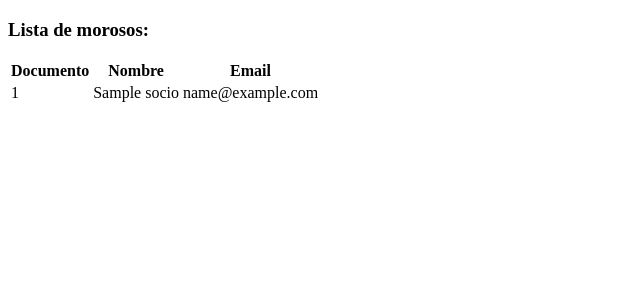
After one commit to miltonrodriguez/obligatorio_python, a Django app: page /biblio/morosos in a window 1280 px wide. The commit adds this page. Shown: the top 300 px of the page, without its empty margins (0-640 px from the left). Run offline with Django 3.2, Linux system fonts and the light colour scheme; tables that the repository leaves empty hold one stand-in row (values such as "Sample post").

Commit message:
se agregó lista de morosos, requerimiento 7

```diff
--- a/Obligatorio/MSGB/Templates/MSGB/index.html
+++ b/Obligatorio/MSGB/Templates/MSGB/index.html
@@ -1,10 +1,11 @@
 <!DOCTYPE html>
 <html>
 <head>
-<meta charset="ISO-8859-1">
+<meta charset="UTF-8">
 <title>Insert title here</title>
 </head>
 <body>
+<h1>Sistema de Gestión de Biblioteca</h1>
 
 </body>
 </html>
--- /dev/null
+++ b/Obligatorio/MSGB/Templates/MSGB/morosos.html
@@ -0,0 +1,25 @@
+<!DOCTYPE html>
+<html>
+<head>
+<meta charset="UTF-8">
+<title>Lista Morosos</title>
+</head>
+<body>
+<h3>Lista de morosos:</h3>
+
+{% if morosos_list %}
+	<table>
+		<tr><th><strong>Documento</strong></th><th>Nombre</th><th>Email</th></tr>
+	{% for moroso in morosos_list %}
+		<tr>
+			<td>{{ moroso.documento}}</td>
+			<td>{{ moroso.nombre}}</td>
+			<td>{{ moroso.email }}</td>
+		</tr>
+	{% endfor %}
+	</table>
+{% else %}
+<p>No se encontraron registros.</p>
+{% endif %}
+</body>
+</html>
--- a/Obligatorio/MSGB/urls.py
+++ b/Obligatorio/MSGB/urls.py
@@ -8,7 +8,7 @@ urlpatterns = [
     url(r'^socio/(?P<documento>[0-9]+)$', views.info_socio, name='info_socio'),
     url(r'^copia/(?P<nro_inventario>[0-9]+)$', views.copia, name='copia'),
     #url(r'^libro/(?P<isbn>[0-9]+)$', views.libro, name='libro'),
-    #url(r'^morosos$', views.morosos, name='morosos'),
+    url(r'^morosos$', views.morosos, name='morosos'),
     #url(r'^prestamo_fecha/(?P<fecha>$', views.prestamo_fecha, name='prestamo_fecha'),
     #url(r'^futuros_morosos$', views.futuros_morosos$, name='futuros_morosos$'),
 
--- a/Obligatorio/MSGB/views.py
+++ b/Obligatorio/MSGB/views.py
@@ -10,7 +10,8 @@ from django.template.context_processors import request
 # Create your views here.
 
 def index(request):
-    return redirect("index")
+    template = loader.get_template('MSGB/index.html')
+    return HttpResponse(template.render())
 
 def prestamo(request):
     return redirect("index")
@@ -34,8 +35,13 @@ def copia(request):
 
 
 
-
-
+def morosos(request):
+    morosos_list = Socio.objects.filter(moroso=True).order_by('documento')
+    template = loader.get_template('MSGB/morosos.html')
+    context = {
+        'morosos_list': morosos_list,
+    }
+    return HttpResponse(template.render(context, request))
 
 
 def alta_socio(request):
```
